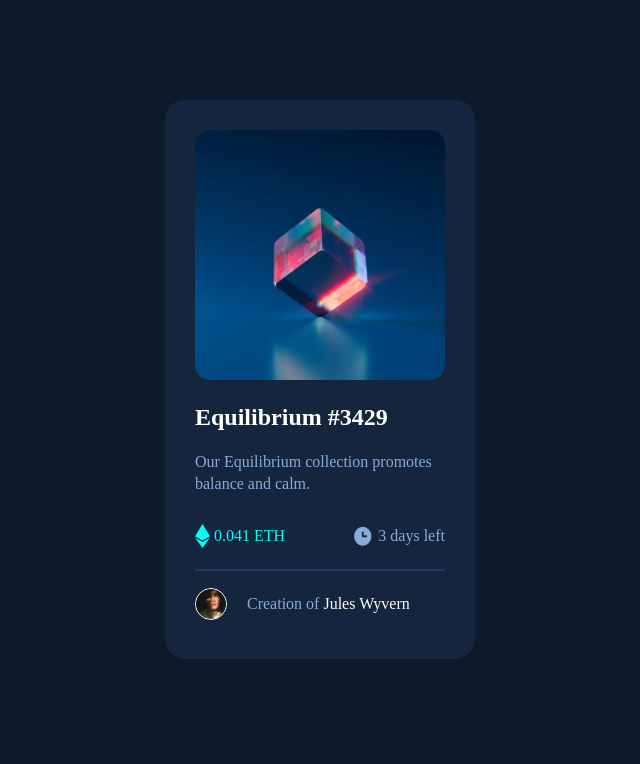
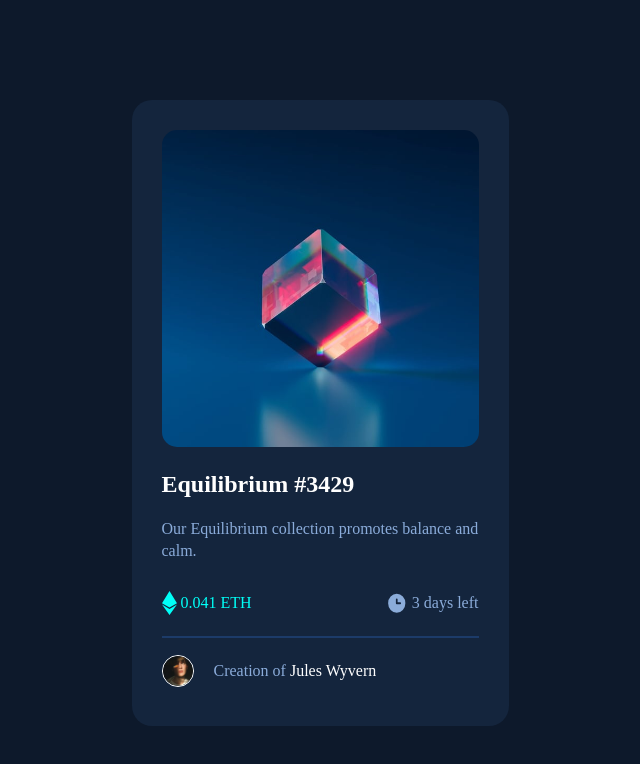
Before and after one commit to Ighenri/NFT-card, a plain HTML site: page index.html in a window 1280 px wide. Shown: the whole page, without its empty margins (320-960 px from the left). Drawn offline with Linux system fonts and the light colour scheme.

Commit message:
updated css file

```diff
--- a/style.css
+++ b/style.css
@@ -5,7 +5,7 @@ body{
 
 .card-container{
     background-color: hsl(216, 50%, 16%);
-    width: 250px;
+    width: 317px;
     display: block;
     margin-left: auto;
     margin-right: auto;
```
